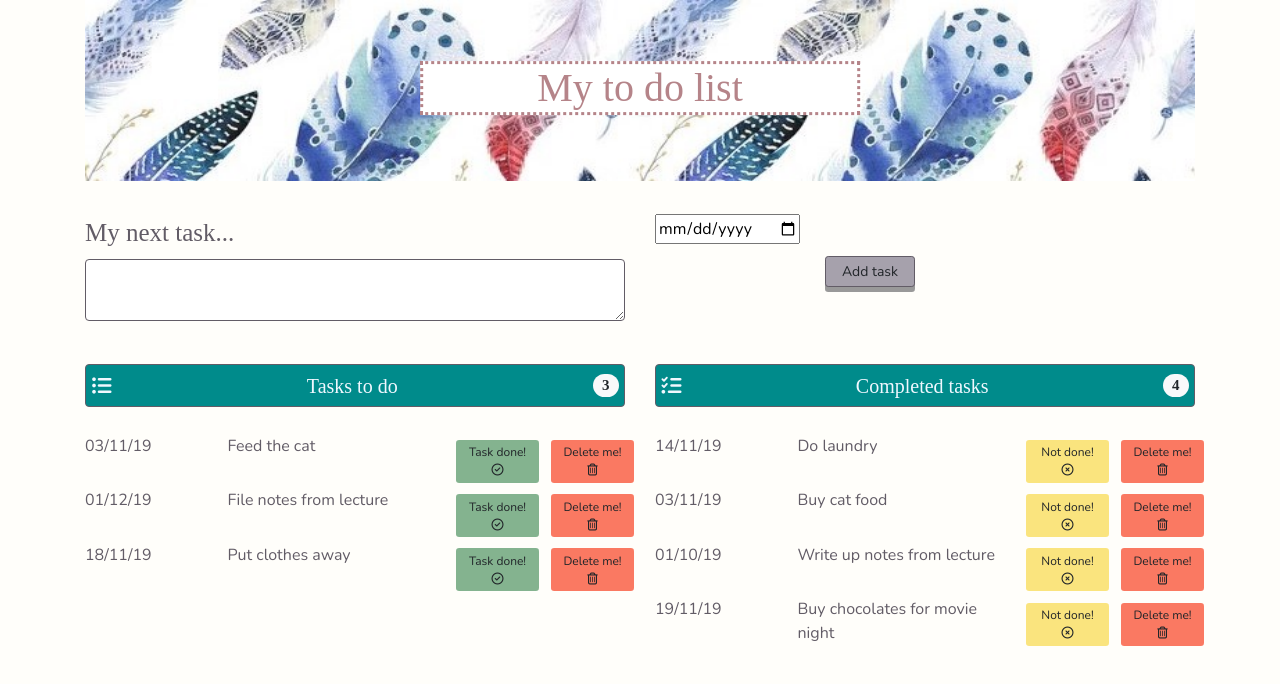
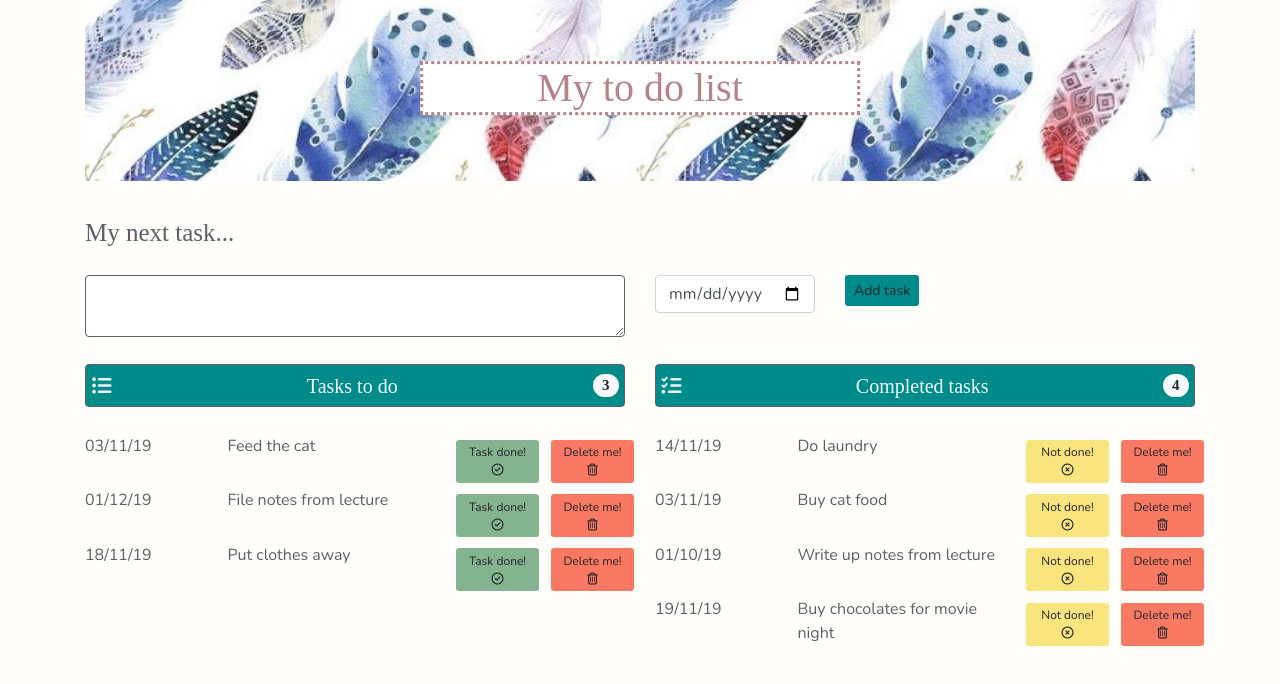
Before and after one commit to Nichola867/To_do_App_Frontend, a React (Create React App) app: page / in a window 1280 px wide. Shown: the top 684 px of the page. Built offline with nearby package versions, Linux system fonts and the light colour scheme; a web font is replaced by a local one.

Commit message:
Task text box, date & button alignment fixed

```diff
--- a/src/App.css
+++ b/src/App.css
@@ -22,6 +22,10 @@
 body {
   background-color: #FFFEFA;
   font-family: 'Nunito', sans-serif;
+}
+
+.dateBox {
+width: inherit;
 }
 
 /* BUTTONS: */
@@ -73,6 +77,10 @@ body {
 
 .buttonDelete {
   background-color: #FA7962;
+}
+
+.buttonAdd {
+  background-color: darkcyan;
 }
 
 /* TEXT & HEADERS: */
--- a/src/WriteTask.js
+++ b/src/WriteTask.js
@@ -20,20 +20,25 @@ class WriteTask extends React.Component {
     }
 
     writeTask = () => {
-        this.props.addNewTaskFunc(this.state.task,this.state.dateAdded)
+        this.props.addNewTaskFunc(this.state.task, this.state.dateAdded)
     }
 
     render() {
         return (
             <div className="container">
-                <div className="row box-margin">
-                    <div className="col-6 ">
-
+                <div className="row">
+                    <div className="col-6">
                         <div className="form-group myTaskFont">
                             <label form="exampleFormControlTextarea1" >
                                 My next task...
                                 </label>
+                        </div>
+                    </div>
+                </div>
 
+
+                <div className="row">
+                    <div className="col-6">
                         <textarea className="form-control myNextTask"
                             onChange={this.updateTask}
                             value={this.state.task}
@@ -41,25 +46,25 @@ class WriteTask extends React.Component {
                             rows="2" >
                         </textarea>
                     </div>
-                    </div>
 
 
                     <div className="col-2">
                         <input
                             type="date"
-                            clasName="form-control"
+                            className="form-control dateBox"
                             value={this.state.dateAdded}
                             onChange={this.updateDate} />
                     </div>
 
                     <div className="col-3">
-                        <button className="btn btn-sm addTaskButton"
+                        <button className="btn btn-sm buttonAdd"
                             onClick={this.writeTask}>
                             Add task</button>
                     </div>
                 </div>
+            </div>
 
-            </div >
+
         )
     }
 }
```
Lines whose indentation alone changed are shown as unchanged.
